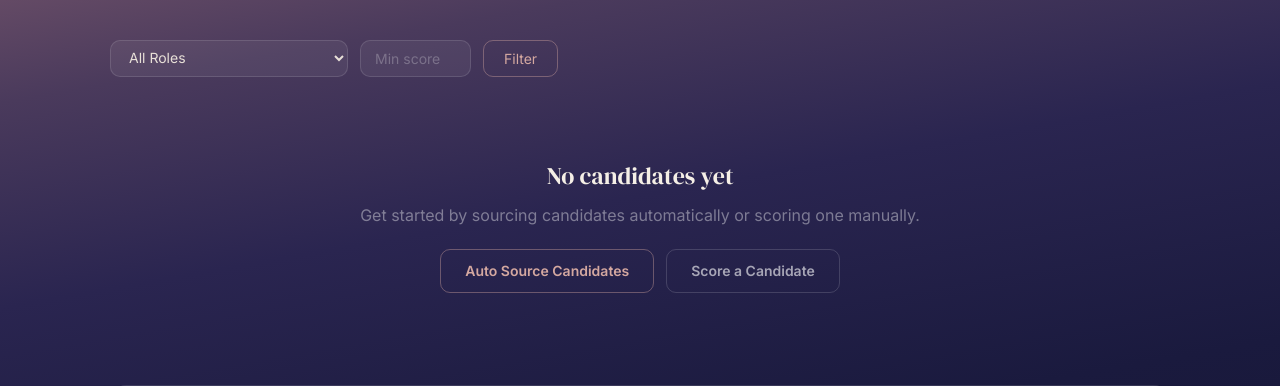
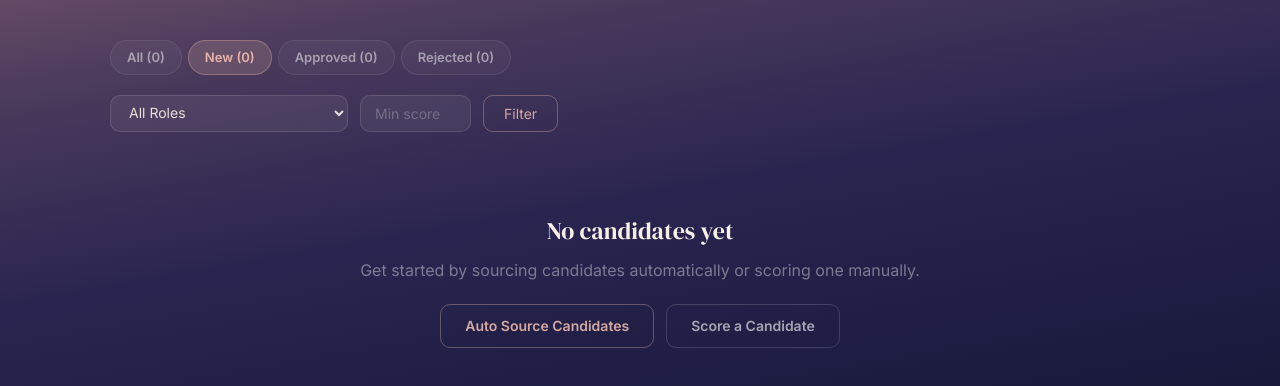
Before and after one commit to becca-ux/linkedin-scraper, a Flask app: page /?status=new in a window 1280 px wide. Shown: the part 102-488 px from the top of the page. Run offline with Flask 3, Linux system fonts and the light colour scheme; data that the repository does not hold is empty.

Commit message:
Skip reviewed candidates on re-runs and add dashboard status filters
- All 3 pipelines now skip candidates that already have feedback
  (approved or rejected) instead of re-scoring them every run
- Auto-sourcing pre-loads reviewed candidate URLs into seen_urls so
  rejected profiles are filtered out before enrichment (saves API credits)
- LinkedIn search pipeline now passes feedback history to Claude for
  scoring calibration (was only in auto-sourcing before)
- Dashboard gets status filter tabs: All / New / Approved / Rejected
  with counts, so approved candidates serve as a permanent outreach
  tracker and rejected candidates are easy to review
- Status column now shows approval date and rejection reason inline

https://claude.ai/code/session_01JeubempyuZSZeVmrjs3Cbo

```diff
--- a/app/routes.py
+++ b/app/routes.py
@@ -65,6 +65,7 @@ def index():
     """Dashboard showing scored candidates."""
     role_filter = request.args.get("role")
     min_score = request.args.get("min_score", type=float)
+    status_filter = request.args.get("status")  # all, new, approved, rejected
 
     try:
         query = Candidate.query.filter(Candidate.score.isnot(None))
@@ -73,14 +74,29 @@ def index():
             query = query.filter(Candidate.target_role == role_filter)
         if min_score:
             query = query.filter(Candidate.score >= min_score)
+        if status_filter == "approved":
+            query = query.filter(Candidate.feedback == "approved")
+        elif status_filter == "rejected":
+            query = query.filter(Candidate.feedback == "rejected")
+        elif status_filter == "new":
+            query = query.filter(Candidate.feedback.is_(None))
 
         candidates = query.order_by(Candidate.score.desc()).all()
         recent_runs = (
             ScoringRun.query.order_by(ScoringRun.started_at.desc()).limit(10).all()
         )
+
+        # Counts for filter tabs
+        status_counts = {
+            "all": Candidate.query.filter(Candidate.score.isnot(None)).count(),
+            "new": Candidate.query.filter(Candidate.score.isnot(None), Candidate.feedback.is_(None)).count(),
+            "approved": Candidate.query.filter(Candidate.feedback == "approved").count(),
+            "rejected": Candidate.query.filter(Candidate.feedback == "rejected").count(),
+        }
     except Exception:
         candidates = []
         recent_runs = []
+        status_counts = {"all": 0, "new": 0, "approved": 0, "rejected": 0}
 
     roles = list(ROLE_PROFILES.values())
 
@@ -91,6 +107,8 @@ def index():
         recent_runs=recent_runs,
         current_role=role_filter,
         current_min_score=min_score,
+        current_status=status_filter,
+        status_counts=status_counts,
         role_keys=ROLE_PROFILES,
     )
 
--- a/app/templates/index.html
+++ b/app/templates/index.html
@@ -11,7 +11,32 @@
 <script>setTimeout(function(){ window.location.reload(); }, 10000);</script>
 {% endif %}
 
+<div style="display:flex; gap:6px; margin:20px 0 12px; flex-wrap:wrap;">
+    {% set st = current_status or '' %}
+    <a href="/?{% if current_role %}role={{ current_role }}&{% endif %}{% if current_min_score %}min_score={{ current_min_score }}{% endif %}"
+       style="padding:6px 16px; border-radius:20px; font-size:13px; font-weight:600; text-decoration:none;
+              {% if not st %}background:rgba(212,168,160,0.2); color:#e8b4a8; border:1px solid rgba(212,168,160,0.4);
+              {% else %}background:rgba(255,255,255,0.04); color:rgba(255,255,255,0.5); border:1px solid rgba(255,255,255,0.08);{% endif %}">
+        All ({{ status_counts.all }})</a>
+    <a href="/?status=new{% if current_role %}&role={{ current_role }}{% endif %}{% if current_min_score %}&min_score={{ current_min_score }}{% endif %}"
+       style="padding:6px 16px; border-radius:20px; font-size:13px; font-weight:600; text-decoration:none;
+              {% if st == 'new' %}background:rgba(212,168,160,0.2); color:#e8b4a8; border:1px solid rgba(212,168,160,0.4);
+              {% else %}background:rgba(255,255,255,0.04); color:rgba(255,255,255,0.5); border:1px solid rgba(255,255,255,0.08);{% endif %}">
+        New ({{ status_counts.new }})</a>
+    <a href="/?status=approved{% if current_role %}&role={{ current_role }}{% endif %}{% if current_min_score %}&min_score={{ current_min_score }}{% endif %}"
+       style="padding:6px 16px; border-radius:20px; font-size:13px; font-weight:600; text-decoration:none;
+              {% if st == 'approved' %}background:rgba(183,130,120,0.25); color:#e8b4a8; border:1px solid rgba(183,130,120,0.4);
+              {% else %}background:rgba(255,255,255,0.04); color:rgba(255,255,255,0.5); border:1px solid rgba(255,255,255,0.08);{% endif %}">
+        Approved ({{ status_counts.approved }})</a>
+    <a href="/?status=rejected{% if current_role %}&role={{ current_role }}{% endif %}{% if current_min_score %}&min_score={{ current_min_score }}{% endif %}"
+       style="padding:6px 16px; border-radius:20px; font-size:13px; font-weight:600; text-decoration:none;
+              {% if st == 'rejected' %}background:rgba(140,120,160,0.2); color:#a898b8; border:1px solid rgba(140,120,160,0.3);
+              {% else %}background:rgba(255,255,255,0.04); color:rgba(255,255,255,0.5); border:1px solid rgba(255,255,255,0.08);{% endif %}">
+        Rejected ({{ status_counts.rejected }})</a>
+</div>
+
 <form class="filters" method="GET" action="/">
+    {% if current_status %}<input type="hidden" name="status" value="{{ current_status }}">{% endif %}
     <select name="role">
         <option value="">All Roles</option>
         {% for role in roles %}
@@ -60,8 +85,14 @@
             <td>
                 {% if c.feedback == 'approved' %}
                 <span style="color:#e8b4a8; font-size:13px;">Approved</span>
+                {% if c.feedback_at %}
+                <span style="color:rgba(255,255,255,0.25); font-size:11px; display:block;">{{ c.feedback_at.strftime('%d %b %Y') }}</span>
+                {% endif %}
                 {% elif c.feedback == 'rejected' %}
                 <span style="color:#a898b8; font-size:13px;" title="{{ c.feedback_reason or '' }}">Rejected</span>
+                {% if c.feedback_reason %}
+                <span style="color:rgba(255,255,255,0.25); font-size:11px; display:block;">{{ c.feedback_reason }}</span>
+                {% endif %}
                 {% else %}
                 <span style="color:rgba(255,255,255,0.2); font-size:13px;">—</span>
                 {% endif %}
```
Also changed, not shown: app/pipeline.py (+51 -3 lines).
